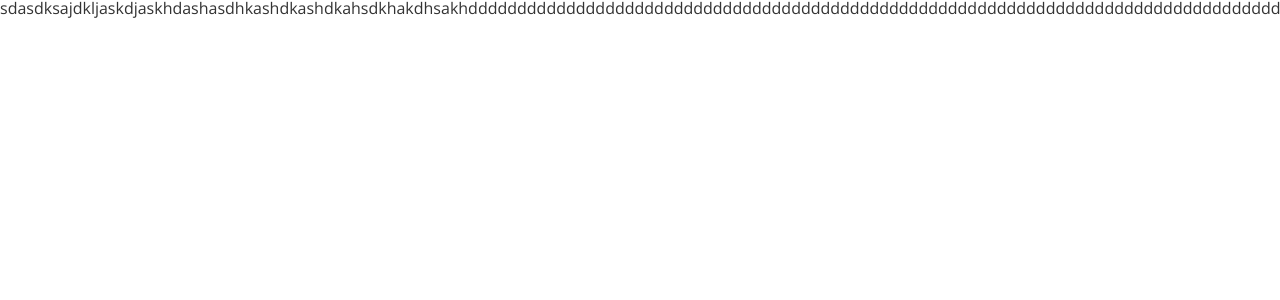
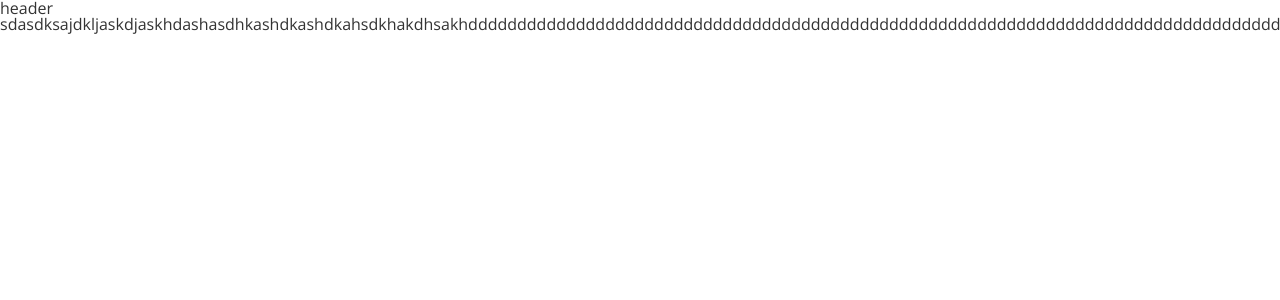
Before and after one commit to eizathmehraj/c2, a Jekyll site: the page built from new-page.markdown, in a window 1280 px wide. Shown: the top 300 px of the page. Built offline with Jekyll 4.4.1, drawn with Linux system fonts in a browser that asks for light colours; nearby versions of some CDN libraries.

Commit message:
Updated New Page

```diff
--- a/new-page.markdown
+++ b/new-page.markdown
@@ -5,6 +5,6 @@ includes: header
 layout: default
 ---
 
-{{header}}
+{{page.includes}}
 sdasdksajdkljaskdjaskhdashasdhkashdkashdkahsdkhakdhsakhdddddddddddddddddddddddddddddddddddddddddddddddddddddddddddddddddddddddddddddddddddddd
 {{% include footer.html %}}
```
